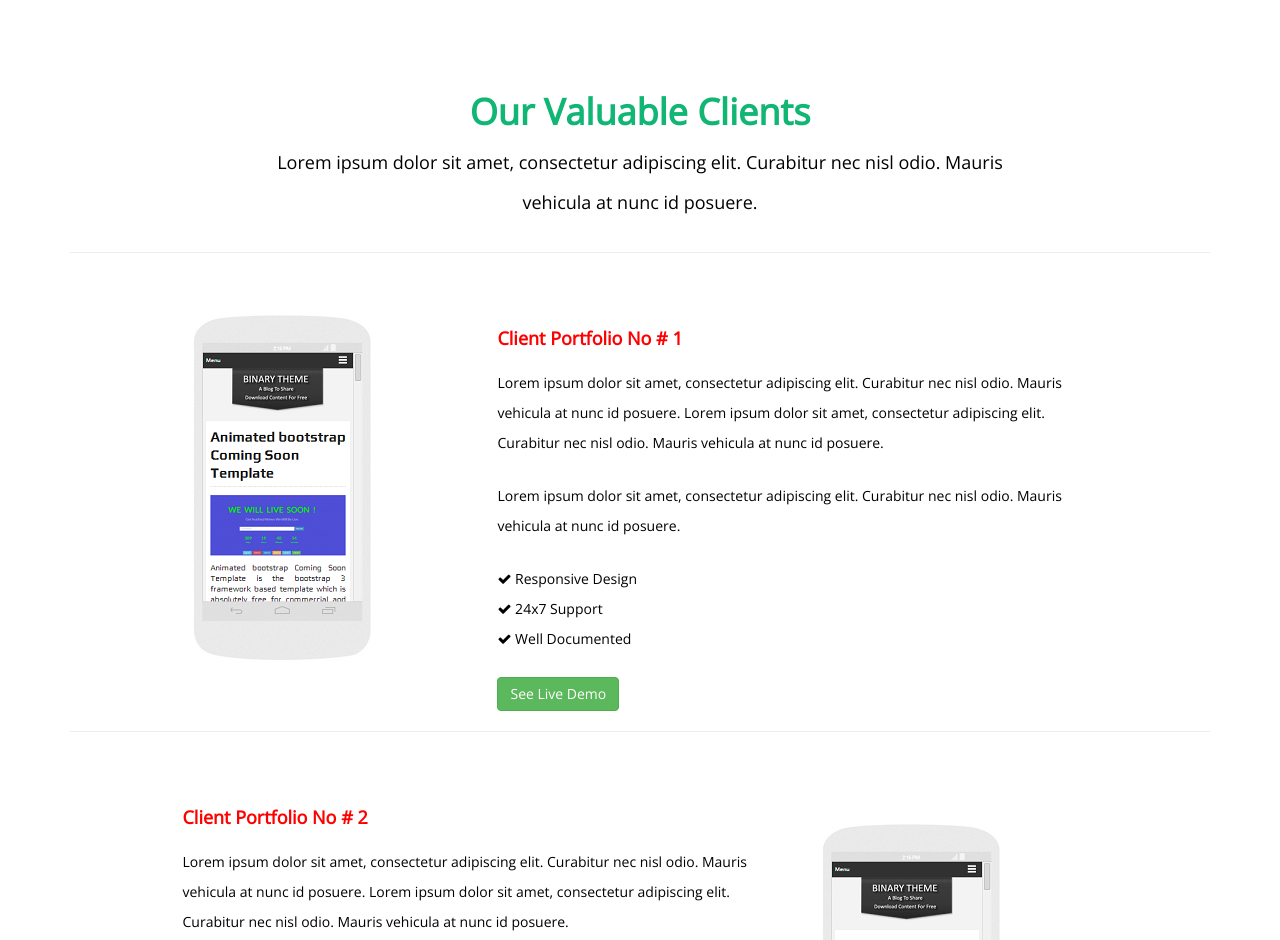
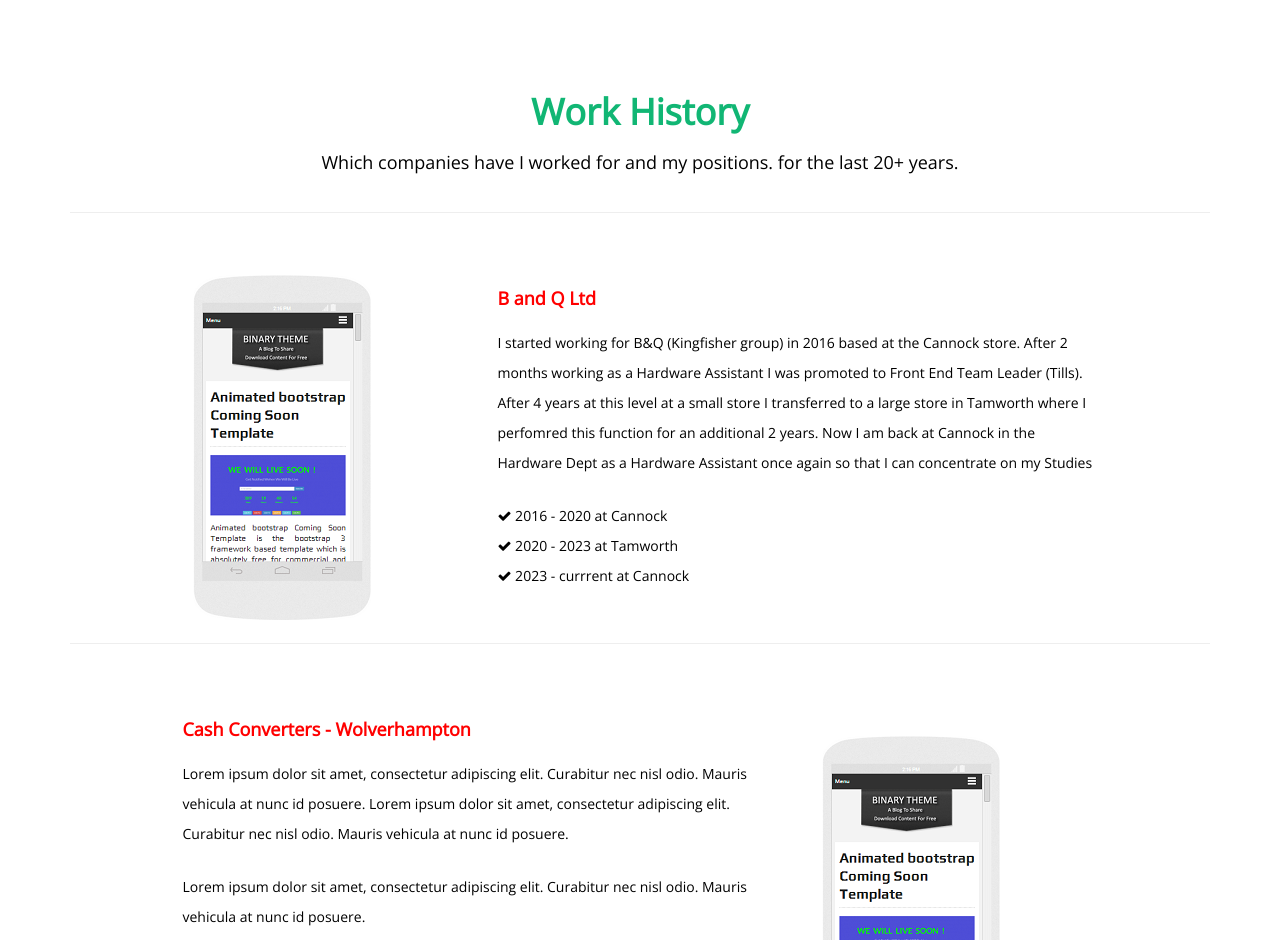
Before and after one commit to Admrlaf935/portfolio2, a plain HTML site: page index.html in a window 1280 px wide. Shown: the part 1599-2539 px from the top of the page. Drawn offline with nearby package versions, Linux system fonts and the light colour scheme.

Commit message:
add pt 3

```diff
--- a/index.html
+++ b/index.html
@@ -119,10 +119,10 @@
          <div class="container" >
             <div class="row main-top-margin text-center" data-scrollreveal="enter top and move 100px, wait 0.3s">
                 <div class="col-md-8 col-md-offset-2 ">
-                    <h1>Our Valuable Clients</h1>
+                    <h1>Work History</h1>
                     <h4>
-                       Lorem ipsum dolor sit amet, consectetur adipiscing elit.
-                         Curabitur nec nisl odio. Mauris vehicula at nunc id posuere.
+                       Which companies have I worked for and my positions.
+                         for the last 20+ years.
                     </h4>
                 </div>
             </div>
@@ -134,23 +134,20 @@
                     <img src="assets/img/product/prd1.png" alt="">
                 </div>
                 <div class="col-md-8 " data-scrollreveal="enter right and move 100px, wait 0.4s">
-                    <h4 >  <strong class="color-red">Client Portfolio No # 1 </strong></h4>
+                    <h4 >  <strong class="color-red">B and Q Ltd </strong></h4>
                     <p>
-                        Lorem ipsum dolor sit amet, consectetur adipiscing elit.
-                         Curabitur nec nisl odio. Mauris vehicula at nunc id posuere.
-                         Lorem ipsum dolor sit amet, consectetur adipiscing elit.
-                         Curabitur nec nisl odio. Mauris vehicula at nunc id posuere.
+                        I started working for B&Q (Kingfisher group) in 2016 based at the Cannock store.
+                         After 2 months working as a Hardware Assistant I was promoted to Front End Team Leader (Tills).
+                         After 4 years at this level at a small store I transferred to a large store in Tamworth where
+                         I perfomred this function for an additional 2 years. Now I am back at Cannock in the Hardware Dept
+                         as a Hardware Assistant once again so that I can concentrate on my Studies
                     </p>
+
                     <p>
-                        Lorem ipsum dolor sit amet, consectetur adipiscing elit.
-                         Curabitur nec nisl odio. Mauris vehicula at nunc id posuere.
+                        <i class="fa fa-check"></i> 2016 - 2020 at Cannock<br />
+                     <i class="fa fa-check"></i> 2020 - 2023 at Tamworth <br />
+                       <i class="fa fa-check"></i> 2023 - currrent at Cannock<br />
                     </p>
-                    <p>
-                        <i class="fa fa-check"></i> Responsive Design<br />
-                     <i class="fa fa-check"></i> 24x7 Support <br />
-                       <i class="fa fa-check"></i> Well Documented<br />
-                    </p>
-                    <a href="#" class="btn btn-success" >See Live Demo</a>
                 </div>
                 </div>
 
@@ -161,7 +158,7 @@
 
                  <div class="col-md-10  col-md-offset-1 ">
                 <div class="col-md-8 " data-scrollreveal="enter left and move 100px, wait 0.4s">
-                    <h4 >  <strong class="color-red">Client  Portfolio No # 2 </strong></h4>
+                    <h4 >  <strong class="color-red">Cash Converters - Wolverhampton </strong></h4>
                     <p>
                         Lorem ipsum dolor sit amet, consectetur adipiscing elit.
                          Curabitur nec nisl odio. Mauris vehicula at nunc id posuere.
```
